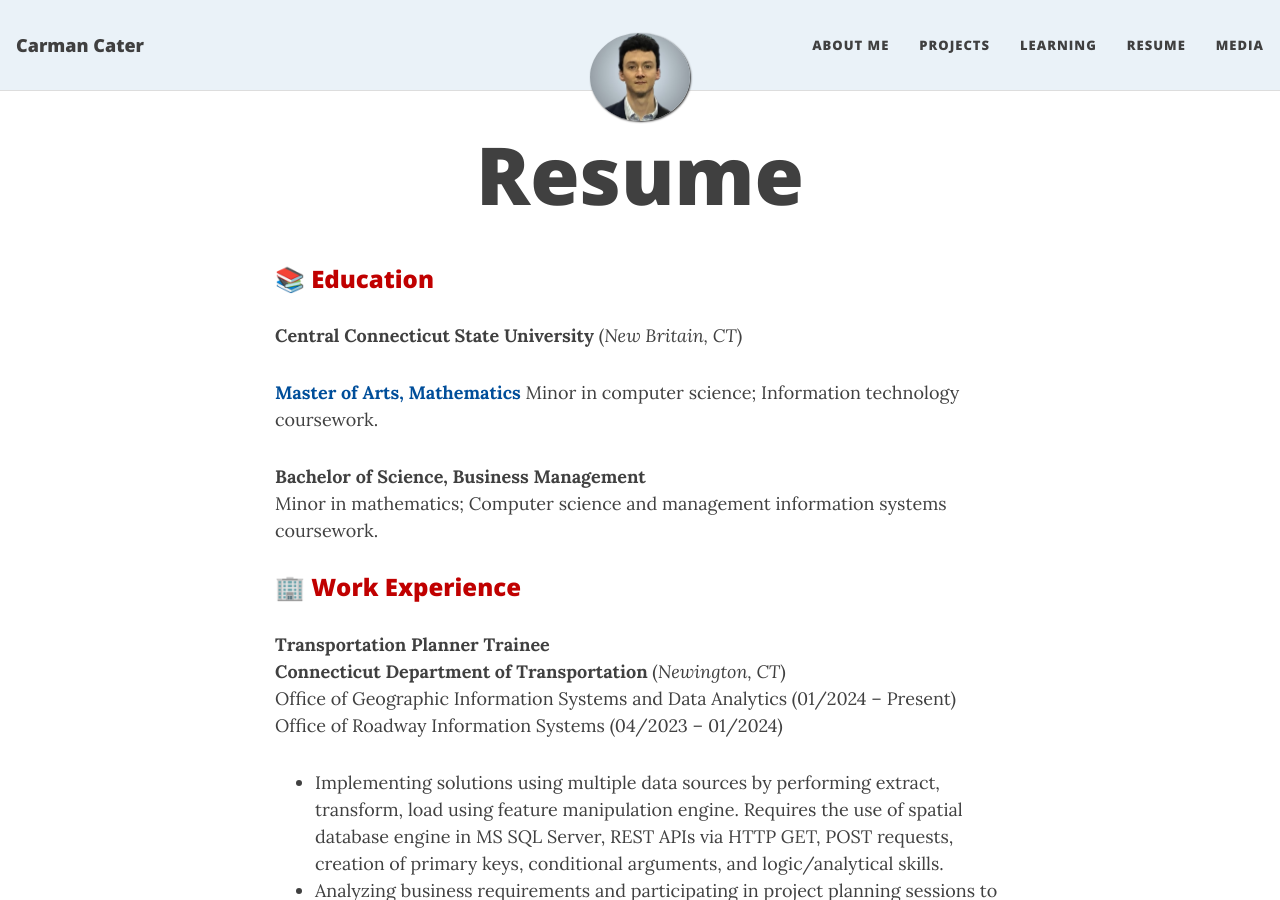
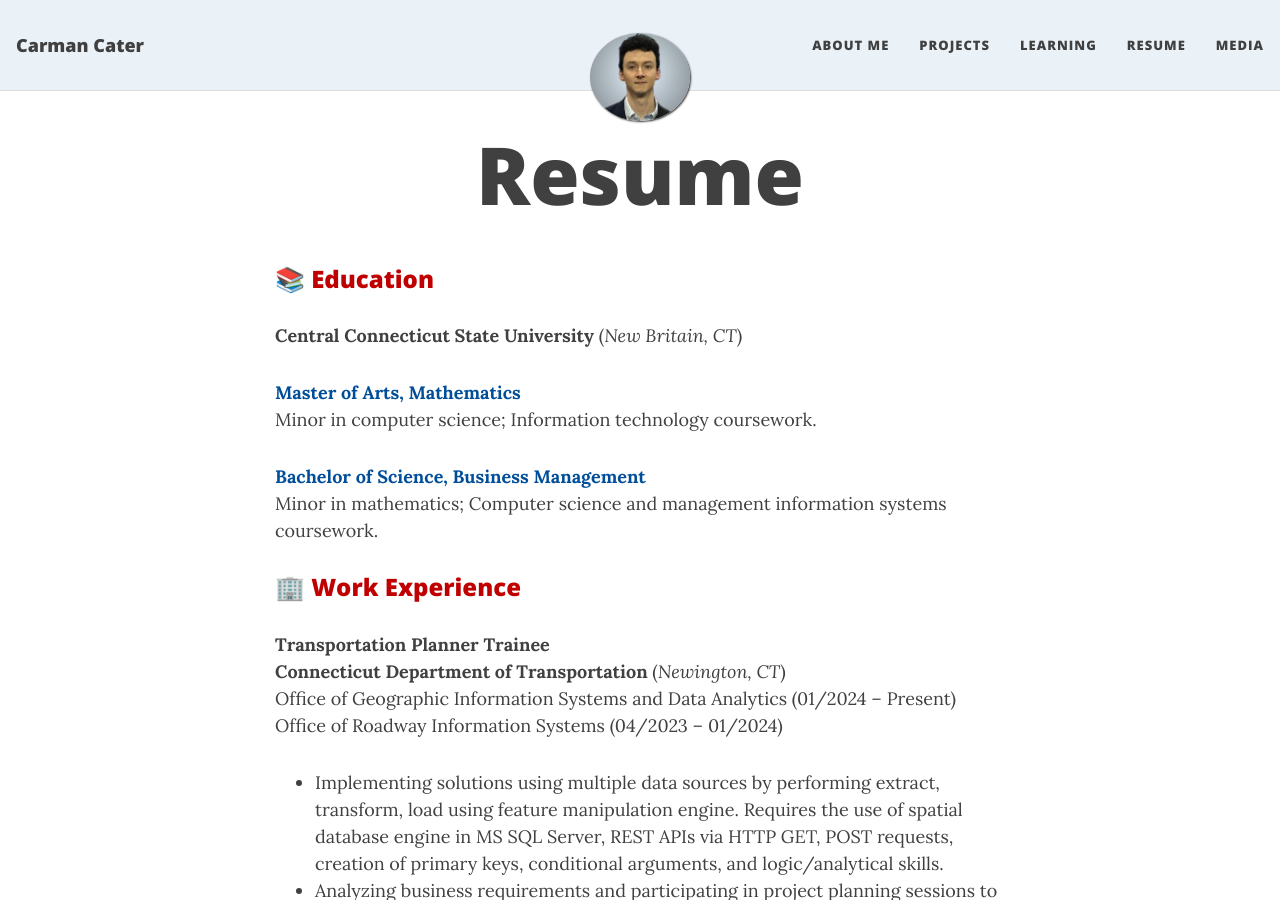
Before and after one commit to carmancater/carmancater.github.io, a Jekyll site: the page built from resume.md, in a window 1280 px wide and 900 px high. Built offline with Jekyll 4.4.1, drawn with Linux system fonts in a browser that asks for light colours; nearby versions of some CDN libraries; emoji names are drawn with the system emoji font.

Commit message:
Update resume.md

```diff
--- a/resume.md
+++ b/resume.md
@@ -11,7 +11,7 @@
 <span style="color: #004E9A">**Master of Arts, Mathematics**</span>
 Minor in computer science; Information technology coursework.
 
-**Bachelor of Science, Business Management**
+<span style="color: #004E9A">**Bachelor of Science, Business Management**</span>
 Minor in mathematics; Computer science and management information systems coursework.
 
 ### :office: <span style="color: #C00000">Work Experience</span>
```
